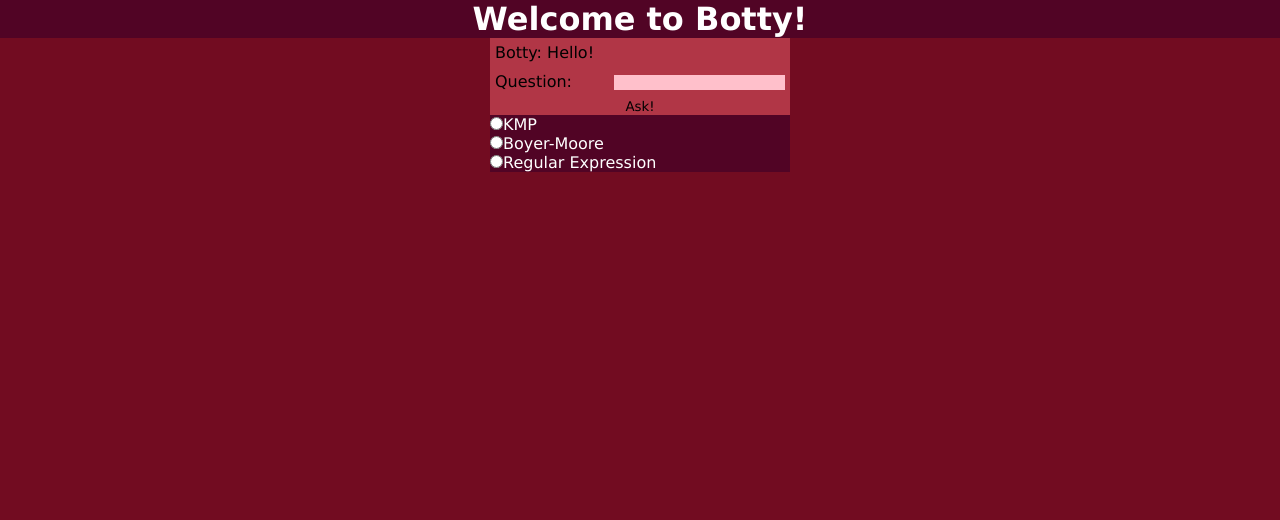
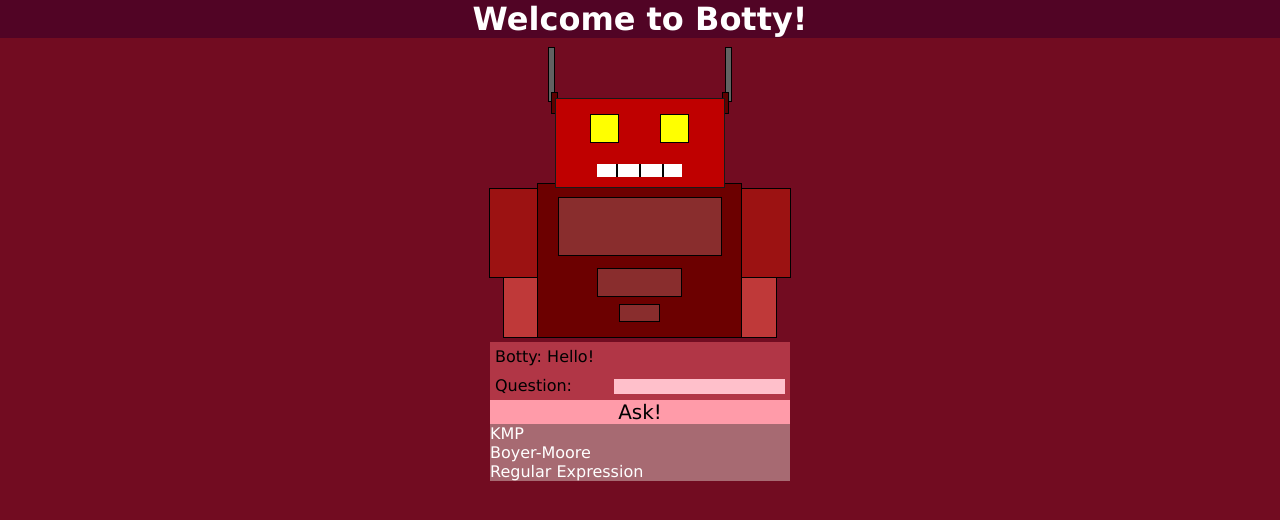
Before and after one commit to AidilRiski/Chatbot, a PHP site: page / in a window 1280 px wide. Shown: the top 520 px of the page. Run offline with PHP 8.4, Linux system fonts and the light colour scheme.

Commit message:
Better design.

```diff
--- a/index.php
+++ b/index.php
@@ -7,6 +7,9 @@
     <body>
         <div id="titleBar">
             <h1>Welcome to Botty!</h1>
+        </div>
+        <div id="bottyArea">
+            <img src="image/Botty.png">
         </div>
         <div id="textArea">
             <?php
@@ -105,9 +108,17 @@
                     <input type="submit" value="Ask!" class="myButton"><br>
                 </div>
                 <div id='solveMethodArea'>
-                    <input type="radio" name="solveMethod" value="kmp">KMP<br>
-                    <input type="radio" name="solveMethod" value="boy">Boyer-Moore<br>
-                    <input type="radio" name="solveMethod" value="reg">Regular Expression<br>
+                    <ul>
+                        <li>
+                            <label><input type="radio" name="solveMethod" value="kmp" class="radioButton"><div class="radioChoice">KMP</div></label>
+                        </li>
+                        <li>
+                            <label><input type="radio" name="solveMethod" value="boy" class="radioButton"><div class="radioChoice">Boyer-Moore</div></label>
+                        </li>
+                        <li>
+                            <label><input type="radio" name="solveMethod" value="reg" class="radioButton"><div class="radioChoice">Regular Expression</div></label>
+                        </li>
+                    </ul>
                 </div>
                 <?php
                     echo '<div id="hidden">
--- a/style.css
+++ b/style.css
@@ -10,6 +10,12 @@
 
 body{
     background-color: #720c21;
+}
+
+#bottyArea{
+    text-align: center;
+    margin: 0;
+    padding: 0;
 }
 
 #queryArea{
@@ -31,9 +37,19 @@ body{
 .myButton{
     width: 100%;
     margin: 0 auto;
-    background-color: #b13646;
+    background-color: #ff9ba9;
     box-shadow: none;
     border: none;
+    font-size: 20px;
+}
+
+.myButton:hover{
+    width: 100%;
+    margin: 0 auto;
+    background-color: #b66570;
+    box-shadow: none;
+    border: none;
+    font-size: 20px;
 }
 
 ul, ol{
@@ -65,3 +81,28 @@ ul, ol{
     color: white;
     background-color: #510425;
 }
+
+#solveMethodArea ul{
+    list-style: none;
+}
+
+#solveMethodArea div{
+    width: 100%;
+}
+
+.radioButton{
+    visibility: hidden;
+    width: 0;
+    height: 0;
+    display: block;
+}
+
+.radioChoice{
+    background-color: #a76a72;
+    cursor: pointer;
+}
+
+.radioButton:checked + .radioChoice{
+    color: #000;
+    background-color: #ff9ba9;
+}
```
Also changed, not shown: image/Botty.png (added).
